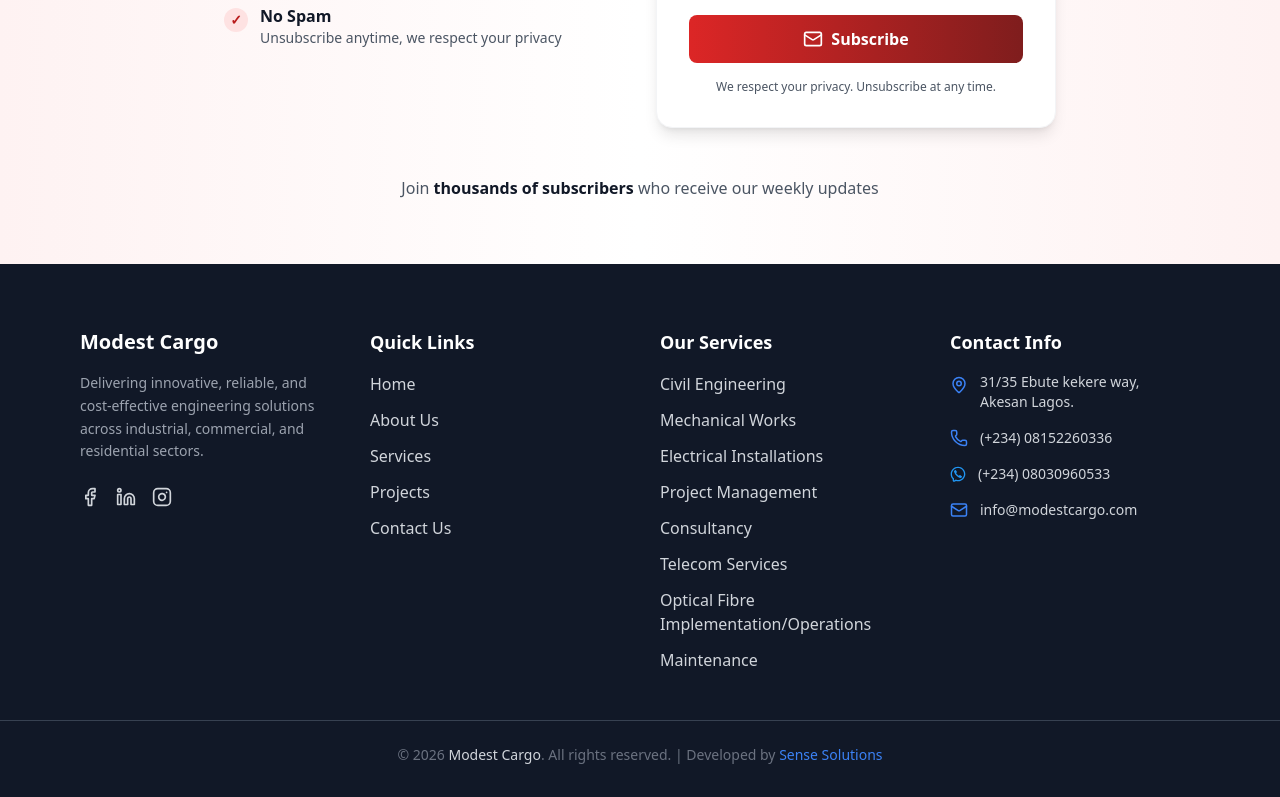
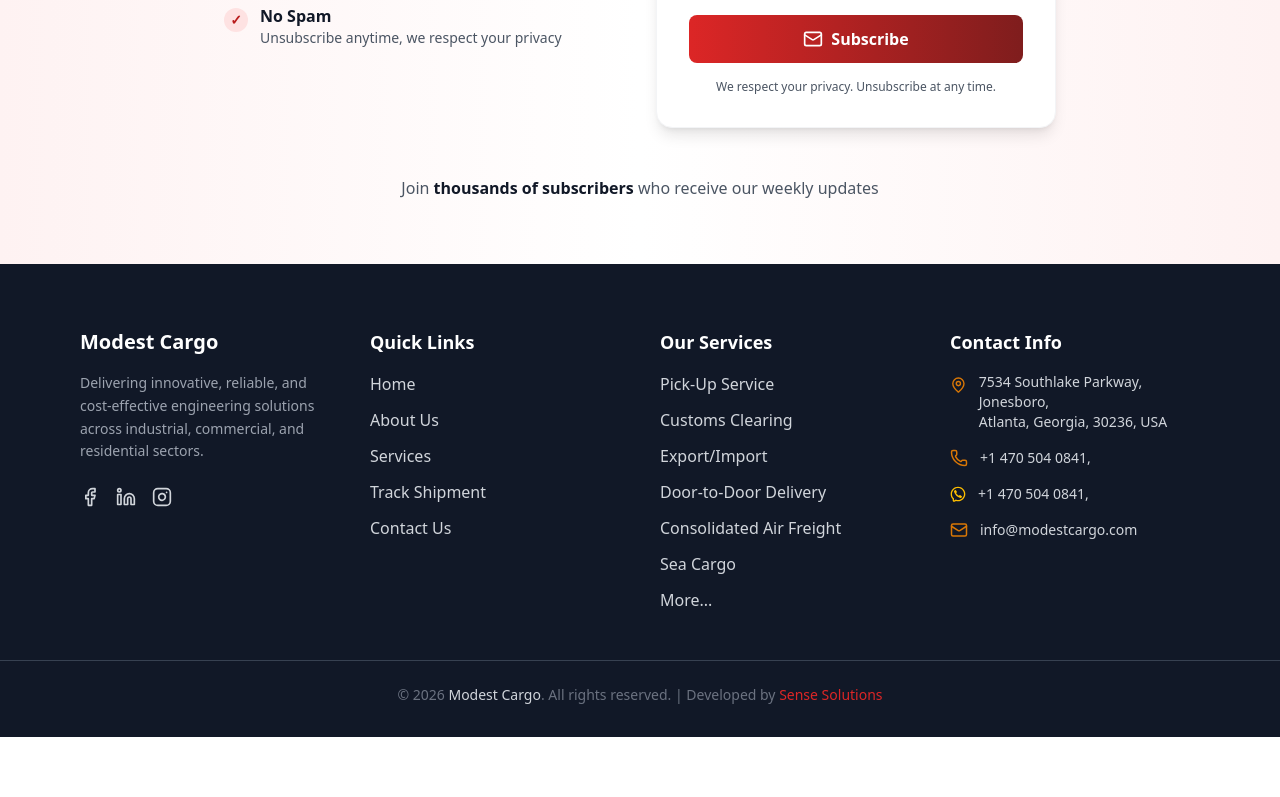
Before and after one commit to Azeezfasasi/modest-cargo, a Next.js app: page / in a window 1280 px wide. Shown: the part 4352-5149 px from the top of the page. After the commit the page ends 5089 px from the top, so only its background shows below. Built offline with nearby package versions, Linux system fonts and the light colour scheme; no server answers; the database is empty.

Commit message:
updated footer

```diff
--- a/src/components/home-component/Footer.js
+++ b/src/components/home-component/Footer.js
@@ -62,8 +62,8 @@
               </Link>
             </li>
             <li>
-              <Link href="/projects" className="hover:text-white transition">
-                Projects
+              <Link href="/track-shipment" className="hover:text-white transition">
+                Track Shipment
               </Link>
             </li>
             <li>
@@ -78,14 +78,13 @@
         <div>
           <h4 className="text-white text-lg font-semibold mb-4">Our Services</h4>
           <ul className="space-y-3">
-            <li>Civil Engineering</li>
-            <li>Mechanical Works</li>
-            <li>Electrical Installations</li>
-            <li>Project Management</li>
-            <li>Consultancy</li>
-            <li>Telecom Services</li>
-            <li>Optical Fibre Implementation/Operations</li>
-            <li>Maintenance</li>
+            <li>Pick-Up Service</li>
+            <li>Customs Clearing</li>
+            <li>Export/Import</li>
+            <li>Door-to-Door Delivery</li>
+            <li>Consolidated Air Freight</li>
+            <li>Sea Cargo</li>
+            <li>More...</li>
           </ul>
         </div>
 
@@ -94,26 +93,26 @@
           <h4 className="text-white text-lg font-semibold mb-4">Contact Info</h4>
           <ul className="space-y-4 text-sm">
             <li className="flex items-start gap-3">
-              <MapPin size={18} className="text-blue-500 mt-1" />
+              <MapPin size={18} className="text-amber-600 mt-1" />
               <span>
-                31/35 Ebute kekere way,
-                <br /> Akesan Lagos.
+                7534 Southlake Parkway, Jonesboro, <br />
+                Atlanta, Georgia, 30236, USA
               </span>
             </li>
             <li className="flex items-center gap-3">
-              <Phone size={18} className="text-blue-500" />
-              <a href="tel:+2348152260336" className="hover:text-white transition">
-                (+234) 08152260336
+              <Phone size={18} className="text-amber-600" />
+              <a href="tel:+14705040841" className="hover:text-white transition">
+                +1 470 504 0841,
               </a>
             </li>
             <li className="flex items-center gap-3">
-              <svg className="w-4 h-4" viewBox="0 0 24 24" fill="none" xmlns="http://www.w3.org/2000/svg"><g id="SVGRepo_bgCarrier" strokeWidth="0"></g><g id="SVGRepo_tracerCarrier" strokeLinecap="round" strokeLinejoin="round"></g><g id="SVGRepo_iconCarrier"> <path d="M6.014 8.00613C6.12827 7.1024 7.30277 5.87414 8.23488 6.01043L8.23339 6.00894C9.14051 6.18132 9.85859 7.74261 10.2635 8.44465C10.5504 8.95402 10.3641 9.4701 10.0965 9.68787C9.7355 9.97883 9.17099 10.3803 9.28943 10.7834C9.5 11.5 12 14 13.2296 14.7107C13.695 14.9797 14.0325 14.2702 14.3207 13.9067C14.5301 13.6271 15.0466 13.46 15.5548 13.736C16.3138 14.178 17.0288 14.6917 17.69 15.27C18.0202 15.546 18.0977 15.9539 17.8689 16.385C17.4659 17.1443 16.3003 18.1456 15.4542 17.9421C13.9764 17.5868 8 15.27 6.08033 8.55801C5.97237 8.24048 5.99955 8.12044 6.014 8.00613Z" fill="#2196F3"></path> <path fillRule="evenodd" clipRule="evenodd" d="M12 23C10.7764 23 10.0994 22.8687 9 22.5L6.89443 23.5528C5.56462 24.2177 4 23.2507 4 21.7639V19.5C1.84655 17.492 1 15.1767 1 12C1 5.92487 5.92487 1 12 1C18.0751 1 23 5.92487 23 12C23 18.0751 18.0751 23 12 23ZM6 18.6303L5.36395 18.0372C3.69087 16.4772 3 14.7331 3 12C3 7.02944 7.02944 3 12 3C16.9706 3 21 7.02944 21 12C21 16.9706 16.9706 21 12 21C11.0143 21 10.552 20.911 9.63595 20.6038L8.84847 20.3397L6 21.7639V18.6303Z" fill="#2196F3"></path> </g></svg>
-              <a href="https://wa.me/08030960533" target="_blank" className="hover:text-white transition">
-                (+234) 08030960533
+              <svg className="w-4 h-4" viewBox="0 0 24 24" fill="none" xmlns="http://www.w3.org/2000/svg"><g id="SVGRepo_bgCarrier" strokeWidth="0"></g><g id="SVGRepo_tracerCarrier" strokeLinecap="round" strokeLinejoin="round"></g><g id="SVGRepo_iconCarrier"> <path d="M6.014 8.00613C6.12827 7.1024 7.30277 5.87414 8.23488 6.01043L8.23339 6.00894C9.14051 6.18132 9.85859 7.74261 10.2635 8.44465C10.5504 8.95402 10.3641 9.4701 10.0965 9.68787C9.7355 9.97883 9.17099 10.3803 9.28943 10.7834C9.5 11.5 12 14 13.2296 14.7107C13.695 14.9797 14.0325 14.2702 14.3207 13.9067C14.5301 13.6271 15.0466 13.46 15.5548 13.736C16.3138 14.178 17.0288 14.6917 17.69 15.27C18.0202 15.546 18.0977 15.9539 17.8689 16.385C17.4659 17.1443 16.3003 18.1456 15.4542 17.9421C13.9764 17.5868 8 15.27 6.08033 8.55801C5.97237 8.24048 5.99955 8.12044 6.014 8.00613Z" fill="#FFBF00"></path> <path fillRule="evenodd" clipRule="evenodd" d="M12 23C10.7764 23 10.0994 22.8687 9 22.5L6.89443 23.5528C5.56462 24.2177 4 23.2507 4 21.7639V19.5C1.84655 17.492 1 15.1767 1 12C1 5.92487 5.92487 1 12 1C18.0751 1 23 5.92487 23 12C23 18.0751 18.0751 23 12 23ZM6 18.6303L5.36395 18.0372C3.69087 16.4772 3 14.7331 3 12C3 7.02944 7.02944 3 12 3C16.9706 3 21 7.02944 21 12C21 16.9706 16.9706 21 12 21C11.0143 21 10.552 20.911 9.63595 20.6038L8.84847 20.3397L6 21.7639V18.6303Z" fill="#FFBF00"></path> </g></svg>
+              <a href="https://wa.me/14705040841" target="_blank" className="hover:text-white transition">
+                +1 470 504 0841,
               </a>
             </li>
             <li className="flex items-center gap-3">
-              <Mail size={18} className="text-blue-500" />
+              <Mail size={18} className="text-amber-600" />
               <a href="mailto:info@modestcargo.com" className="hover:text-white transition">
                 info@modestcargo.com
               </a>
@@ -125,7 +124,7 @@
       {/* Bottom Bar */}
       <div className="border-t border-gray-700 mt-12 pt-6 text-center text-sm text-gray-500">
         © {new Date().getFullYear()} <span className="text-gray-300 font-medium">Modest Cargo</span>.
-        All rights reserved. | Developed by <a href="https://wa.me/2348117256648" target="_blank" className="text-blue-500">Sense Solutions</a>
+        All rights reserved. | Developed by <a href="https://wa.me/2348117256648" target="_blank" className="text-red-600">Sense Solutions</a>
       </div>
     </footer>
   );
```
